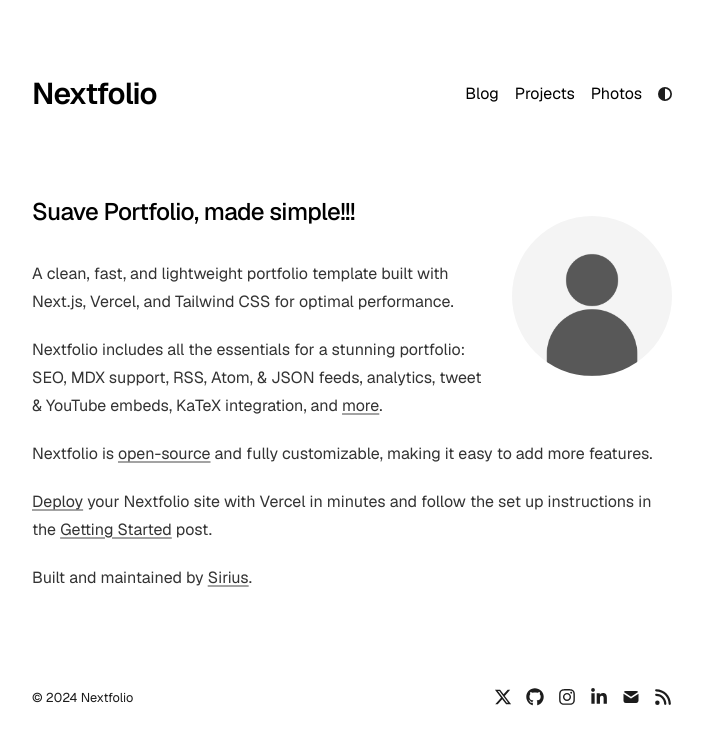
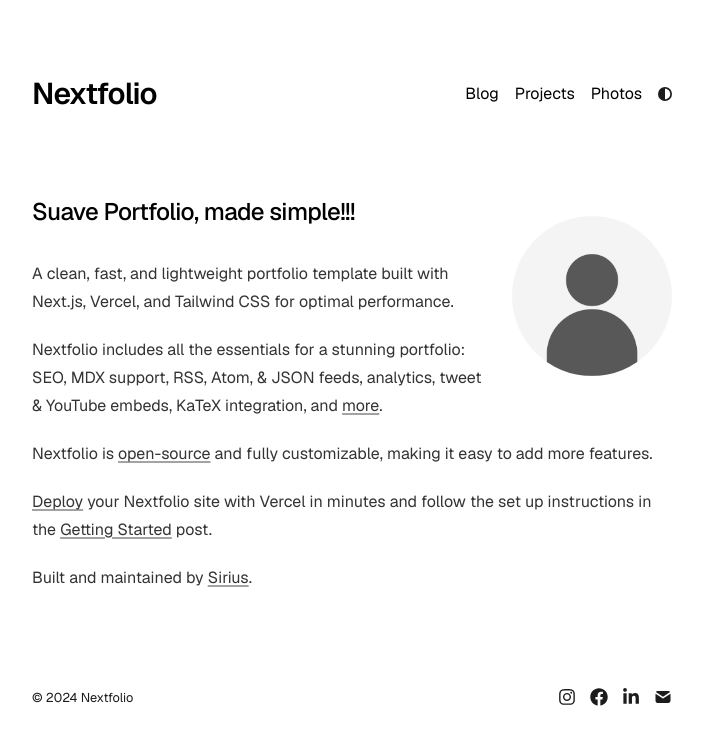
Before and after one commit to PetitSuave/suavecoachweb, a Next.js app: page / in a window 1280 px wide. Shown: the top 744 px of the page, without its empty margins (288-991 px from the left). Built offline with nearby package versions, Linux system fonts and the light colour scheme.

Commit message:
Changed: social media links update

```diff
--- a/app/components/footer.tsx
+++ b/app/components/footer.tsx
@@ -1,6 +1,7 @@
 "use client";
 
 import React from "react";
+{/* TODO: pouzit ikony z LU */}
 import {
   FaXTwitter,
   FaGithub,
@@ -10,6 +11,7 @@
 } from "react-icons/fa6";
 import { TbMailFilled } from "react-icons/tb";
 import { metaData, socialLinks } from "app/config";
+import {FaFacebook} from "react-icons/fa";
 
 const YEAR = new Date().getFullYear();
 
@@ -24,14 +26,13 @@
 function SocialLinks() {
   return (
     <div className="flex text-lg gap-3.5 float-right transition-opacity duration-300 hover:opacity-90">
-      <SocialLink href={socialLinks.twitter} icon={FaXTwitter} />
-      <SocialLink href={socialLinks.github} icon={FaGithub} />
       <SocialLink href={socialLinks.instagram} icon={FaInstagram} />
+      <SocialLink href={socialLinks.facebook} icon={FaFacebook} />
       <SocialLink href={socialLinks.linkedin} icon={FaLinkedinIn} />
       <SocialLink href={socialLinks.email} icon={TbMailFilled} />
-      <a href="/rss.xml" target="_self">
-        <FaRss />
-      </a>
+        {/* <a href="/rss.xml" target="_self">
+           <FaRss />
+         </a> */}
     </div>
   );
 }
--- a/app/config.ts
+++ b/app/config.ts
@@ -10,7 +10,8 @@
 export const socialLinks = {
   twitter: "https://x.com/1tssirius",
   github: "https://github.com/1msirius/Nextfolio",
-  instagram: "https://www.instagram.com/",
-  linkedin: "https://www.linkedin.com/",
-  email: "mailto:example@gmail.com",
+  instagram: "https://www.instagram.com/suave.movement/",
+  facebook: "https://www.facebook.com/SuaveMovement/",
+  linkedin: "https://cz.linkedin.com/in/katerina-urbanova",
+  email: "mailto:katerina@urban.coach",
 };
```
